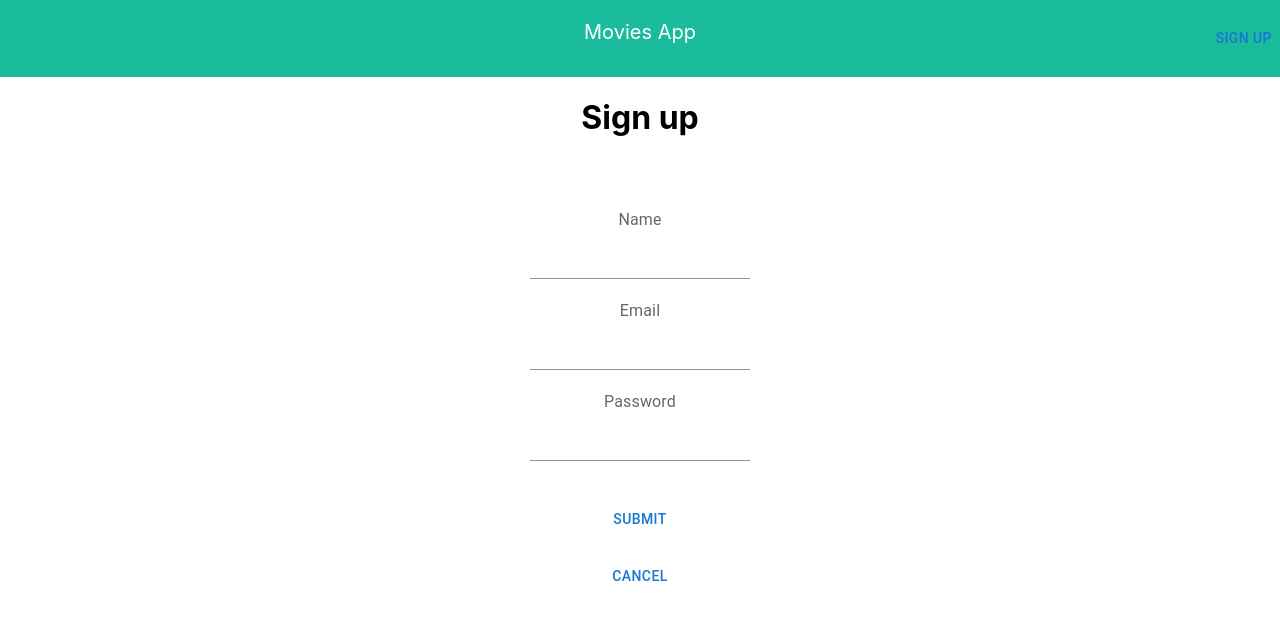
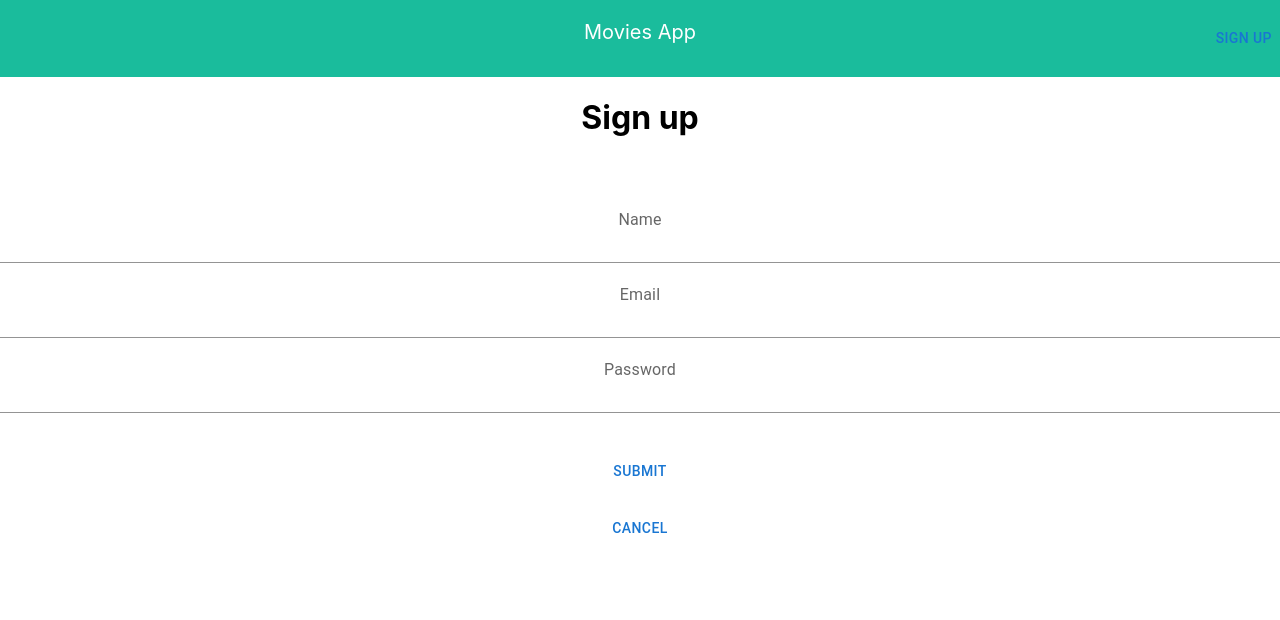
Before and after one commit to jarangol/movies-app-front, a React (Create React App) app: page /sign-up in a window 1280 px wide. Shown: the top 620 px of the page. Built offline with nearby package versions, Linux system fonts and the light colour scheme.

Commit message:
Fix errors

```diff
--- a/src/components/Header.jsx
+++ b/src/components/Header.jsx
@@ -8,10 +8,10 @@ export const Header = ({title}) => {
   const handleSignUp = () => navigate(`/sign-up`);
 
   return (
-    <div class="header">
-      <div class="column"></div>
-      <div class="column">{title}</div>
-      <div class="auth column">
+    <div className="header">
+      <div className="column"></div>
+      <div className="column">{title}</div>
+      <div className="auth column">
         <Button onClick={handleSignUp}>Sign up</Button>
       </div>
 
--- a/src/pages/SignUp.jsx
+++ b/src/pages/SignUp.jsx
@@ -1,4 +1,4 @@
-import { Button, FormControl, FormLabel, Input } from "@mui/material";
+import { Button, FormControl, FormGroup, FormLabel, Input } from "@mui/material";
 import { Box } from "@mui/system";
 import { useState } from "react";
 import { useNavigate } from "react-router-dom";
@@ -23,10 +23,15 @@ const SignUp = () => {
       method: 'POST',
       headers: { 'Content-Type': 'application/json' },
       body: JSON.stringify({
-        email, password, displayName: name
+        email,
+        password,
+        displayName: name
       })
     };
-    const response = await fetch('http://127.0.0.1:3001/users', requestOptions)
+    const response = await fetch(
+      'http://127.0.0.1:3001/users',
+      requestOptions
+    );
     const { ok } = response
     const { errorMessage } = await response.json()
     const message = ok ? 'User registered successfully.' : errorMessage;
@@ -40,44 +45,45 @@ const SignUp = () => {
     <>
       <h1>Sign up</h1>
       <Box height={50}></Box>
-      <FormControl>
+        <FormGroup>
           <FormLabel>Name</FormLabel>
           <Input
             type="text"
-          required="true"
             value={name}
             onChange={({ target }) => {
-            setName(target.value)
-          }}
+              setName(target.value);
+            } }
           >
           </Input>
+        </FormGroup>
         <Box height={20}></Box>
+        <FormGroup>
           <FormLabel>Email</FormLabel>
           <Input
             type="email"
-          required="true"
             value={email}
             onChange={({ target }) => {
-            setEmail(target.value)
-          }}
+              setEmail(target.value);
+            } }
           >
           </Input>
+        </FormGroup>
         <Box height={20}></Box>
+        <FormGroup>
           <FormLabel>Password</FormLabel>
           <Input
             type="password"
-          required="true"
             value={password}
             onChange={({ target }) => {
-            setPassword(target.value)
-          }}
+              setPassword(target.value);
+            } }
           >
           </Input>
-        <Box height={40}></Box>
-        <Button onClick={submit}>Submit</Button>
+        </FormGroup>
+        <Box height={40}>
+        </Box><Button onClick={submit}>Submit</Button>
         <Box height={20}></Box>
         <Button onClick={cancel}>Cancel</Button>
-      </FormControl>
     </>
   )
 };
```
Lines whose indentation alone changed are shown as unchanged.
